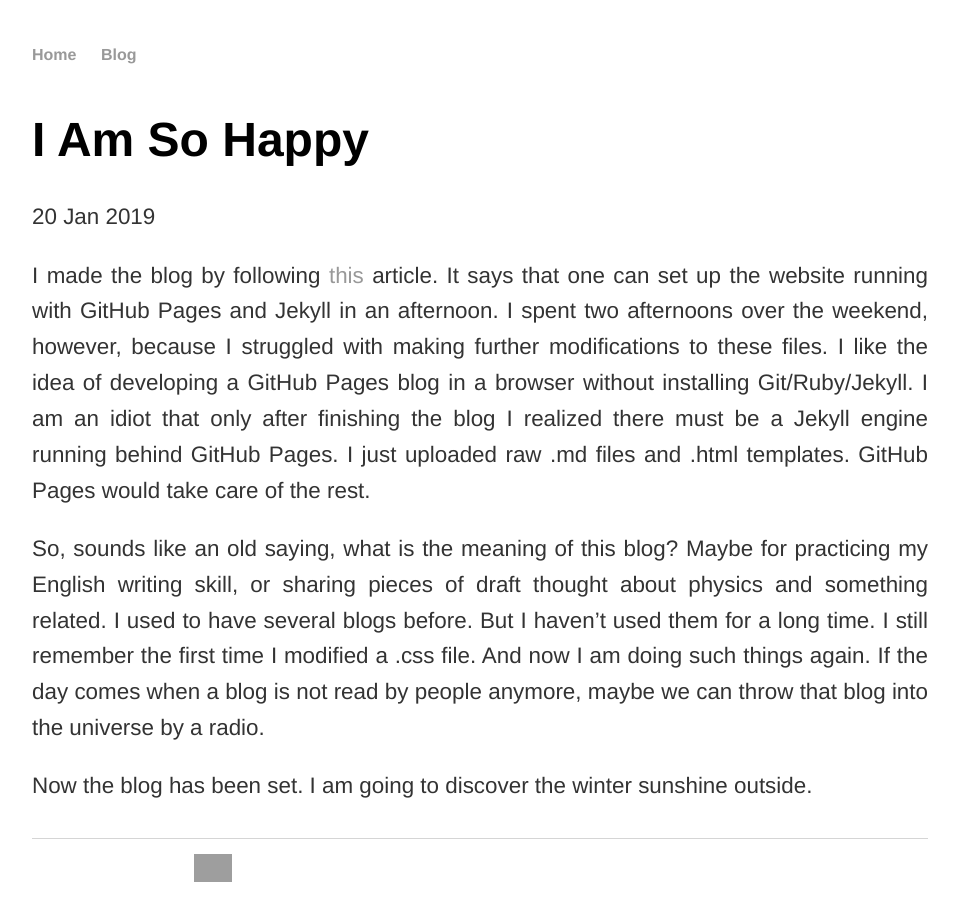
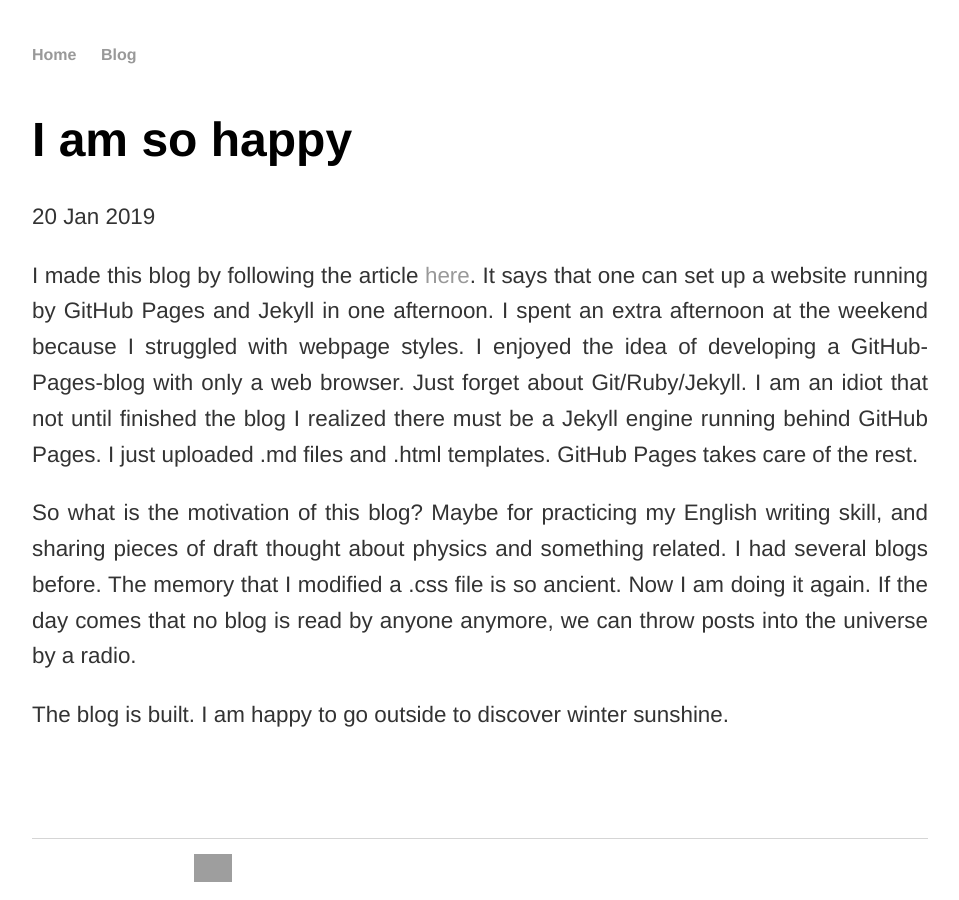
Before and after one commit to cover-me/cover-me.github.io, a Jekyll site: the page built from _posts/2019-01-20-I-am-so-happy.md, in a window 1280 px wide. Shown: the whole page, without its empty margins (160-1119 px from the left). Built offline with Jekyll 4.4.1, drawn with Linux system fonts in a browser that asks for light colours; grey boxes are pictures that could not be loaded.

Commit message:
Update 2019-01-20-I-am-so-happy.md

```diff
--- a/_posts/2019-01-20-I-am-so-happy.md
+++ b/_posts/2019-01-20-I-am-so-happy.md
@@ -1,8 +1,9 @@
 ---
 layout: post
+title: I am so happy
 ---
-I made the blog by following [this](http://jmcglone.com/guides/github-pages/) article. It says that one can set up the website running with GitHub Pages and Jekyll in an afternoon. I spent two afternoons over the weekend, however, because I struggled with making further modifications to these files. I like the idea of developing a GitHub Pages blog in a browser without installing Git/Ruby/Jekyll. I am an idiot that only after finishing the blog I realized there must be a Jekyll engine running behind GitHub Pages. I just uploaded raw .md files and .html templates. GitHub Pages would take care of the rest.
+I made this blog by following the article [here](http://jmcglone.com/guides/github-pages/). It says that one can set up a website running by GitHub Pages and Jekyll in one afternoon. I spent an extra afternoon at the weekend because I struggled with webpage styles. I enjoyed the idea of developing a GitHub-Pages-blog with only a web browser. Just forget about Git/Ruby/Jekyll. I am an idiot that not until finished the blog I realized there must be a Jekyll engine running behind GitHub Pages. I just uploaded .md files and .html templates. GitHub Pages takes care of the rest.
 
-So, sounds like an old saying, what is the meaning of this blog? Maybe for practicing my English writing skill, or sharing pieces of draft thought about physics and something related. I used to have several blogs before. But I haven't used them for a long time. I still remember the first time I modified a .css file. And now I am doing such things again. If the day comes when a blog is not read by people anymore, maybe we can throw that blog into the universe by a radio.
+So what is the motivation of this blog? Maybe for practicing my English writing skill, and sharing pieces of draft thought about physics and something related. I had several blogs before. The memory that I modified a .css file is so ancient. Now I am doing it again. If the day comes that no blog is read by anyone anymore, we can throw posts into the universe by a radio.
 
-Now the blog has been set. I am going to discover the winter sunshine outside.
+The blog is built. I am happy to go outside to discover winter sunshine.
```
